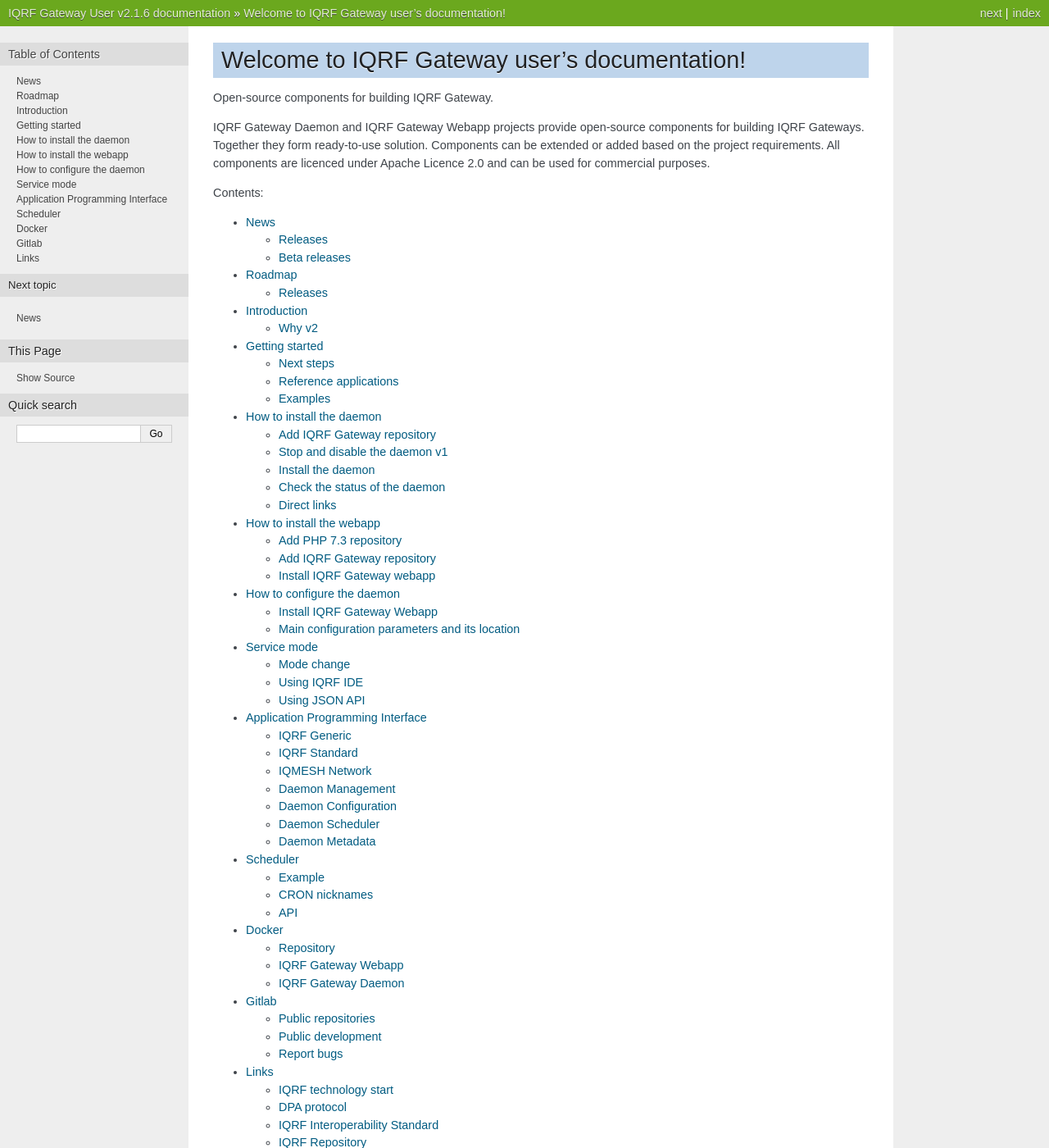
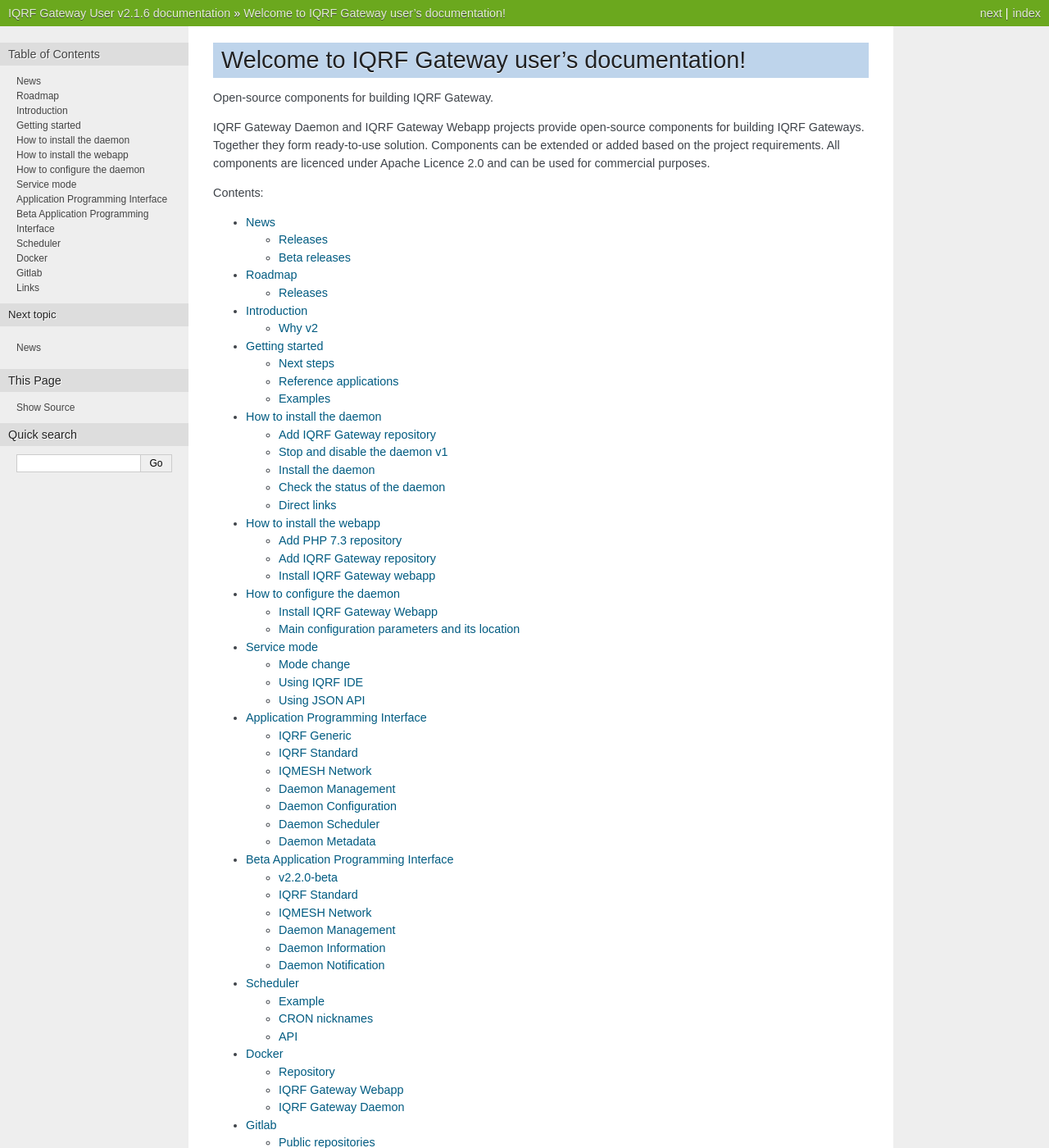
Before and after one commit to iqrf/iqrf-gateway-docs, a Sphinx documentation site: the page built from user/source/index.rst, in a window 1280 px wide and 1400 px high. Shown: the whole window at 82% size. Built offline with Sphinx 7.4.7, drawn with Linux system fonts in a browser that asks for light colours; some of the changed lines change nothing that is shown.

Commit message:
Publish changes in beta API

```diff
--- /dev/null
+++ b/user/source/api-beta.rst
@@ -0,0 +1,204 @@
+Beta Application Programming Interface
+======================================
+
+v2.2.0-beta
+-----------
+
+Only added or modified JSON messages for communication via `MQ`_/`WS`_/`MQTT`_ channels.
+
+.. _`MQ`: https://en.wikipedia.org/wiki/Message_queue
+.. _`WS`: https://en.wikipedia.org/wiki/WebSocket
+.. _`MQTT`: https://cs.wikipedia.org/wiki/MQTT
+
+IQRF Standard
+-------------
+
+Standard messages has been design according to `IQRF Standard`_ and `DPA protocol`_.
+
+.. _`IQRF Standard`: https://www.iqrfalliance.org/techDocs
+.. _`DPA protocol`: https://www.iqrf.org/DpaTechGuide
+
+Binaryoutput
+++++++++++++
+
+Changes in JSON response item naming.
+
+- `SetOutput request v1-0-0`_ and `example`__
+- `SetOutput response v1-0-0`_ and `example`__
+
+.. _`SetOutput request v1-0-0`: https://apidocs.iqrf.org/iqrf-gateway-daemon/json/#iqrf/iqrfBinaryoutput_SetOutput-request-1-0-0.json
+.. __: https://apidocs.iqrf.org/iqrf-gateway-daemon/json/iqrf/examples/iqrfBinaryoutput_SetOutput-request-1-0-0-example.json
+.. _`SetOutput response v1-0-0`: https://apidocs.iqrf.org/iqrf-gateway-daemon/json/#iqrf/iqrfBinaryoutput_SetOutput-response-1-0-0.json
+.. __: https://apidocs.iqrf.org/iqrf-gateway-daemon/json/iqrf/examples/iqrfBinaryoutput_SetOutput-response-1-0-0-example.json
+
+Sensor
+++++++
+
+Extending FRC for NADR and metadata information.
+
+- `Frc request v1-0-0`_ and `example`__
+- `Frc response v1-0-0`_ and `example`__
+
+.. _`Frc request v1-0-0`: https://apidocs.iqrf.org/iqrf-gateway-daemon/json/#iqrf/iqrfSensor_Frc-request-1-0-0.json
+.. __: https://apidocs.iqrf.org/iqrf-gateway-daemon/json/iqrf/examples/iqrfSensor_Frc-request-1-0-0-example.json
+.. _`Frc response v1-0-0`: https://apidocs.iqrf.org/iqrf-gateway-daemon/json/#iqrf/iqrfSensor_Frc-response-1-0-0.json
+.. __: https://apidocs.iqrf.org/iqrf-gateway-daemon/json/iqrf/examples/iqrfSensor_Frc-response-1-0-0-example.json
+
+Dali
+++++
+
+Support for new IQRF standard.
+
+- `SendCommands request v1-0-0`_ and `example`__
+- `SendCommands response v1-0-0`_ and `example`__
+- `SendCommandsAsync request v1-0-0`_ and `example`__
+- `SendCommandsAsync response v1-0-0`_ and `example`__
+- `Frc request v1-0-0`_ and `example`__
+- `Frc response v1-0-0`_ and `example`__
+
+.. _`SendCommands request v1-0-0`: https://apidocs.iqrf.org/iqrf-gateway-daemon/json/#iqrf/iqrfDali_SendCommands-request-1-0-0.json
+.. __: https://apidocs.iqrf.org/iqrf-gateway-daemon/json/iqrf/examples/iqrfDali_SendCommands-request-1-0-0-example.json
+.. _`SendCommands response v1-0-0`: https://apidocs.iqrf.org/iqrf-gateway-daemon/json/#iqrf/iqrfDali_SendCommands-response-1-0-0.json
+.. __: https://apidocs.iqrf.org/iqrf-gateway-daemon/json/iqrf/examples/iqrfDali_SendCommands-response-1-0-0-example.json
+.. _`SendCommandsAsync request v1-0-0`: https://apidocs.iqrf.org/iqrf-gateway-daemon/json/#iqrf/iqrfDali_SendCommandsAsync-request-1-0-0.json
+.. __: https://apidocs.iqrf.org/iqrf-gateway-daemon/json/iqrf/examples/iqrfDali_SendCommandsAsync-request-1-0-0-example.json
+.. _`SendCommandsAsync response v1-0-0`: https://apidocs.iqrf.org/iqrf-gateway-daemon/json/#iqrf/iqrfDali_SendCommandsAsync-response-1-0-0.json
+.. __: https://apidocs.iqrf.org/iqrf-gateway-daemon/json/iqrf/examples/iqrfDali_SendCommandsAsync-response-1-0-0-example.json
+.. _`Frc request v1-0-0`: https://apidocs.iqrf.org/iqrf-gateway-daemon/json/#iqrf/iqrfDali_Frc-request-1-0-0.json
+.. __: https://apidocs.iqrf.org/iqrf-gateway-daemon/json/iqrf/examples/iqrfDali_Frc-request-1-0-0-example.json
+.. _`Frc response v1-0-0`: https://apidocs.iqrf.org/iqrf-gateway-daemon/json/#iqrf/iqrfDali_Frc-response-1-0-0.json
+.. __: https://apidocs.iqrf.org/iqrf-gateway-daemon/json/iqrf/examples/iqrfDali_Frc-response-1-0-0-example.json
+
+Embed OS
+++++++++
+
+Fixes and changes related to DPA 4.10 (todo).
+
+- `Read OS request v1-0-0`_ and `example`__
+- `Read OS response v1-0-0`_ and `example`__
+- `TestRfSignal request v1-0-0`_ and `example`__
+- `TestRfSignal response v1-0-0`_ and `example`__
+- `FactorySettings request v1-0-0`_ and `example`__
+- `FactorySettings response v1-0-0`_ and `example`__
+
+.. _`Read OS request v1-0-0`: https://apidocs.iqrf.org/iqrf-gateway-daemon/json/#iqrf/iqrfEmbedOs_Read-request-1-0-0.json
+.. __: https://apidocs.iqrf.org/iqrf-gateway-daemon/json/iqrf/examples/iqrfEmbedOs_Read-request-1-0-0-example.json
+.. _`Read OS response v1-0-0`: https://apidocs.iqrf.org/iqrf-gateway-daemon/json/#iqrf/iqrfEmbedOs_Read-response-1-0-0.json
+.. __: https://apidocs.iqrf.org/iqrf-gateway-daemon/json/iqrf/examples/iqrfEmbedOs_Read-response-1-0-0-example.json
+.. _`TestRfSignal request v1-0-0`: https://apidocs.iqrf.org/iqrf-gateway-daemon/json/#iqrf/iqrfEmbedOs_TestRfSignal-request-1-0-0.json
+.. __: https://apidocs.iqrf.org/iqrf-gateway-daemon/json/iqrf/examples/iqrfEmbedOs_TestRfSignal-request-1-0-0-example.json
+.. _`TestRfSignal response v1-0-0`: https://apidocs.iqrf.org/iqrf-gateway-daemon/json/#iqrf/iqrfEmbedOs_TestRfSignal-response-1-0-0.json
+.. __: https://apidocs.iqrf.org/iqrf-gateway-daemon/json/iqrf/examples/iqrfEmbedOs_TestRfSignal-response-1-0-0-example.json
+.. _`FactorySettings request v1-0-0`: https://apidocs.iqrf.org/iqrf-gateway-daemon/json/#iqrf/iqrfEmbedOs_FactorySettings-request-1-0-0.json
+.. __: https://apidocs.iqrf.org/iqrf-gateway-daemon/json/iqrf/examples/iqrfEmbedOs_FactorySettings-request-1-0-0-example.json
+.. _`FactorySettings response v1-0-0`: https://apidocs.iqrf.org/iqrf-gateway-daemon/json/#iqrf/iqrfEmbedOs_FactorySettings-response-1-0-0.json
+.. __: https://apidocs.iqrf.org/iqrf-gateway-daemon/json/iqrf/examples/iqrfEmbedOs_FactorySettings-response-1-0-0-example.json
+
+IQMESH Network
+--------------
+
+Services that ease the task of working with IQMESH network. They are composed of more then single DPA transaction
+(req-cnf-rsp) in most of the cases. They are also integrating information from `IQRF Repository`_. They are
+inspired by the services available in `IQRF IDE`_ - IQMESH Network Manager.
+
+.. _`IQRF Repository`: https://repository.iqrfalliance.org/doc/
+.. _`IQRF IDE`: https://iqrf.org/technology/iqrf-ide
+
+IQRF Bonding
+++++++++++++
+
+Fixes and improvements.
+
+- `SmartConnect request v1-0-0`_ and `example`__
+- `SmartConnect response v1-0-0`_ and `example`__
+- `AutoNetwork request v1-0-0`_ and `example`__
+- `AutoNetwork response v1-0-0`_ and `example`__
+
+.. _`SmartConnect request v1-0-0`: https://apidocs.iqrf.org/iqrf-gateway-daemon/json/#iqrf/iqmeshNetwork_SmartConnect-request-1-0-0.json
+.. __: https://apidocs.iqrf.org/iqrf-gateway-daemon/json/iqrf/examples/iqmeshNetwork_SmartConnect-request-1-0-0-example.json
+.. _`SmartConnect response v1-0-0`: https://apidocs.iqrf.org/iqrf-gateway-daemon/json/#iqrf/iqmeshNetwork_SmartConnect-response-1-0-0.json
+.. __: https://apidocs.iqrf.org/iqrf-gateway-daemon/json/iqrf/examples/iqmeshNetwork_SmartConnect-response-1-0-0-example.json
+.. _`AutoNetwork request v1-0-0`: https://apidocs.iqrf.org/iqrf-gateway-daemon/json/#iqrf/iqmeshNetwork_AutoNetwork-request-1-0-0.json
+.. __: https://apidocs.iqrf.org/iqrf-gateway-daemon/json/iqrf/examples/iqmeshNetwork_AutoNetwork-request-1-0-0-example.json
+.. _`AutoNetwork response v1-0-0`: https://apidocs.iqrf.org/iqrf-gateway-daemon/json/#iqrf/iqmeshNetwork_AutoNetwork-response-1-0-0.json
+.. __: https://apidocs.iqrf.org/iqrf-gateway-daemon/json/iqrf/examples/iqmeshNetwork_AutoNetwork-response-1-0-0-example.json
+
+IQRF Enumeration
+++++++++++++++++
+
+Fixes and changes related to DPA 4.10 (todo).
+
+- `EnumerateDevice request v1-0-0`_ and `example`__
+- `EnumerateDevice response v1-0-0`_ and `example`__
+
+.. _`EnumerateDevice request v1-0-0`: https://apidocs.iqrf.org/iqrf-gateway-daemon/json/#iqrf/iqmeshNetwork_EnumerateDevice-request-1-0-0.json
+.. __: https://apidocs.iqrf.org/iqrf-gateway-daemon/json/iqrf/examples/iqmeshNetwork_EnumerateDevice-request-1-0-0-example.json
+.. _`EnumerateDevice response v1-0-0`: https://apidocs.iqrf.org/iqrf-gateway-daemon/json/#iqrf/iqmeshNetwork_EnumerateDevice-response-1-0-0.json
+.. __: https://apidocs.iqrf.org/iqrf-gateway-daemon/json/iqrf/examples/iqmeshNetwork_EnumerateDevice-response-1-0-0-example.json
+
+IQRF Configuration
+++++++++++++++++++
+
+Changes related to DPA 4.10 (todo).
+
+- `ReadTrConf request v1-0-0`_ and `example`__
+- `ReadTrConf response v1-0-0`_ and `example`__
+- `WriteTrConf request v1-0-0`_ and `example`__
+- `WriteTrConf response v1-0-0`_ and `example`__
+
+.. _`ReadTrConf request v1-0-0`: https://apidocs.iqrf.org/iqrf-gateway-daemon/json/#iqrf/iqmeshNetwork_ReadTrConf-request-1-0-0.json
+.. __: https://apidocs.iqrf.org/iqrf-gateway-daemon/json/iqrf/examples/iqmeshNetwork_ReadTrConf-request-1-0-0-example.json
+.. _`ReadTrConf response v1-0-0`: https://apidocs.iqrf.org/iqrf-gateway-daemon/json/#iqrf/iqmeshNetwork_ReadTrConf-response-1-0-0.json
+.. __: https://apidocs.iqrf.org/iqrf-gateway-daemon/json/iqrf/examples/iqmeshNetwork_ReadTrConf-response-1-0-0-example.json
+.. _`WriteTrConf request v1-0-0`: https://apidocs.iqrf.org/iqrf-gateway-daemon/json/#iqrf/iqmeshNetwork_WriteTrConf-request-1-0-0.json
+.. __: https://apidocs.iqrf.org/iqrf-gateway-daemon/json/iqrf/examples/iqmeshNetwork_WriteTrConf-request-1-0-0-example.json
+.. _`WriteTrConf response v1-0-0`: https://apidocs.iqrf.org/iqrf-gateway-daemon/json/#iqrf/iqmeshNetwork_WriteTrConf-response-1-0-0.json
+.. __: https://apidocs.iqrf.org/iqrf-gateway-daemon/json/iqrf/examples/iqmeshNetwork_WriteTrConf-response-1-0-0-example.json
+
+Daemon Management
+-----------------
+
+IQRF SPI upload for IQD-GW-01 or KON-RASP-02 devices.
+
+- `Upload request v1-0-0`_ and `example`__
+- `Upload response v1-0-0`_ and `example`__
+
+.. _`Upload request v1-0-0`: https://apidocs.iqrf.org/iqrf-gateway-daemon/json/#iqrf/mngDaemon_Upload-request-1-0-0.json
+.. __: https://apidocs.iqrf.org/iqrf-gateway-daemon/json/iqrf/examples/mngDaemon_Upload-request-1-0-0-example.json
+.. _`Upload response v1-0-0`: https://apidocs.iqrf.org/iqrf-gateway-daemon/json/#iqrf/mngDaemon_Upload-response-1-0-0.json
+.. __: https://apidocs.iqrf.org/iqrf-gateway-daemon/json/iqrf/examples/mngDaemon_Upload-response-1-0-0-example.json
+
+Daemon Information
+------------------
+
+The commands to access daemon lite DB.
+
+- `StartEnumeration request v1-0-0`_ and `example`__
+- `StartEnumeration response v1-0-0`_ and `example`__
+- `GetSensors request v1-0-0`_ and `example`__
+- `GetSensors response v1-0-0`_ and `example`__
+- `GetBinaryOutputs request v1-0-0`_ and `example`__
+- `GetBinaryOutputs response v1-0-0`_ and `example`__
+
+.. _`StartEnumeration request v1-0-0`: https://apidocs.iqrf.org/iqrf-gateway-daemon/json/#iqrf/infoDaemon_StartEnumeration-request-1-0-0.json
+.. __: https://apidocs.iqrf.org/iqrf-gateway-daemon/json/iqrf/examples/infoDaemon_StartEnumeration-request-1-0-0-example.json
+.. _`StartEnumeration response v1-0-0`: https://apidocs.iqrf.org/iqrf-gateway-daemon/json/#iqrf/infoDaemon_StartEnumeration-response-1-0-0.json
+.. __: https://apidocs.iqrf.org/iqrf-gateway-daemon/json/iqrf/examples/infoDaemon_StartEnumeration-response-1-0-0-example.json
+.. _`GetSensors request v1-0-0`: https://apidocs.iqrf.org/iqrf-gateway-daemon/json/#iqrf/infoDaemon_GetSensors-request-1-0-0.json
+.. __: https://apidocs.iqrf.org/iqrf-gateway-daemon/json/iqrf/examples/infoDaemon_GetSensors-request-1-0-0-example.json
+.. _`GetSensors response v1-0-0`: https://apidocs.iqrf.org/iqrf-gateway-daemon/json/#iqrf/infoDaemon_GetSensors-response-1-0-0.json
+.. __: https://apidocs.iqrf.org/iqrf-gateway-daemon/json/iqrf/examples/infoDaemon_GetSensors-response-1-0-0-example.json
+.. _`GetBinaryOutputs request v1-0-0`: https://apidocs.iqrf.org/iqrf-gateway-daemon/json/#iqrf/infoDaemon_GetBinaryOutputs-request-1-0-0.json
+.. __: https://apidocs.iqrf.org/iqrf-gateway-daemon/json/iqrf/examples/infoDaemon_GetBinaryOutputs-request-1-0-0-example.json
+.. _`GetBinaryOutputs response v1-0-0`: https://apidocs.iqrf.org/iqrf-gateway-daemon/json/#iqrf/infoDaemon_GetBinaryOutputs-response-1-0-0.json
+.. __: https://apidocs.iqrf.org/iqrf-gateway-daemon/json/iqrf/examples/infoDaemon_GetBinaryOutputs-response-1-0-0-example.json
+
+Daemon Notification
+-------------------
+
+Daemon state notifications related to interfaces, modes via websocket channel on port 1438.
+
+- `Monitor message v1-0-0`_ and `example`__
+
+.. _`Monitor message v1-0-0`: https://apidocs.iqrf.org/iqrf-gateway-daemon/json/#iqrf/ntfDaemon_Monitor-message-1-0-0.json
+.. __: https://apidocs.iqrf.org/iqrf-gateway-daemon/json/iqrf/examples/ntfDaemon_Monitor-message-1-0-0-example.json
--- a/user/source/index.rst
+++ b/user/source/index.rst
@@ -22,6 +22,7 @@
    configure
    service
    api
+   api-beta
    scheduler
    docker
    gitlab
```
